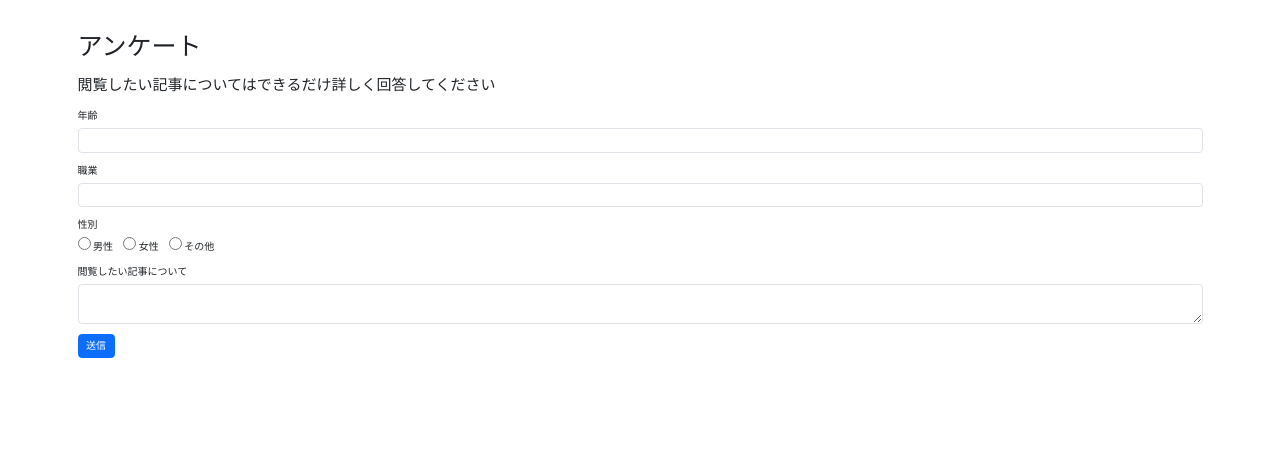
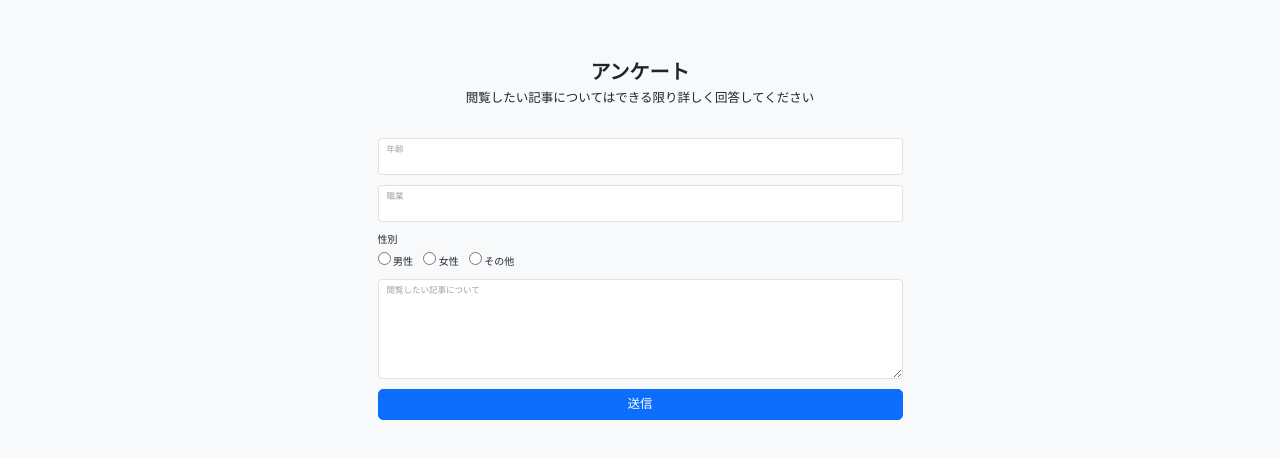
Before and after one commit to nishikoaaa/engineer-guild-hackathon, a React (Create React App) app in the folder frontend/: page /QuestionPage in a window 1280 px wide. Shown: the top 458 px of the page. Built offline with nearby package versions, Linux system fonts and the light colour scheme.

Commit message:
[update]QuestionPage
UIを他のテンプレに合わせた、ageをint型で送信できるように変更

```diff
--- a/frontend/src/pages/QuestionPage/Question.tsx
+++ b/frontend/src/pages/QuestionPage/Question.tsx
@@ -2,16 +2,18 @@ import React, { useState } from "react";
 import "bootstrap/dist/css/bootstrap.min.css";
 
 const QuestionPage: React.FC = () => {
+  // フォームの状態を管理するstate
   const [formData, setFormData] = useState({
+    age: "",
     business: "",
-    age: "",
     gender: "",
     comment: "",
   });
 
+  const [submitted, setSubmitted] = useState(false);
+  const [errors, setErrors] = useState<{ [key: string]: string }>({});
+
   const options = ["男性", "女性", "その他"];
-  const [submitted, setSubmitted] = useState(false);
-  const [error, setError] = useState("");
 
   // 入力変更時の処理
   const handleChange = (e: React.ChangeEvent<HTMLInputElement | HTMLTextAreaElement>) => {
@@ -20,51 +22,79 @@ const QuestionPage: React.FC = () => {
       ...prev,
       [name]: value,
     }));
+
+    // 入力時にエラーメッセージをクリア
+    setErrors((prev) => ({
+      ...prev,
+      [name]: "",
+    }));
   };
 
-  // 送信時の処理
+  // 送信時の処理（バリデーションチェック）
   const handleSubmit = (e: React.FormEvent) => {
     e.preventDefault();
-    setSubmitted(true);
-    if (!formData.gender) {
-        setError("性別を選択してください");
+
+    const newErrors: { [key: string]: string } = {};
+    if (!formData.age) newErrors.age = "年齢を入力してください";
+    if (!formData.business) newErrors.business = "職業を入力してください";
+    if (!formData.gender) newErrors.gender = "性別を選択してください";
+    if (!formData.comment) newErrors.comment = "閲覧したい記事について入力してください";
+
+    if (Object.keys(newErrors).length > 0) {
+      setErrors(newErrors);
       return;
     }
-    setError("");
+
+    const sendData = {
+      age: parseInt(formData.age, 10),
+      business: formData.business,
+      gender: formData.gender,
+      comment: formData.comment,
+    };
+
+    console.log("送信データ:", sendData);
+    setErrors({});
     setSubmitted(true);
   };
 
   return (
-    <div className="container mt-5">
-      <h1 className="mb-4">アンケート</h1>
-      <h4 className="mb-4">閲覧したい記事についてはできるだけ詳しく回答してください</h4>
+    <section className="bg-light py-5">
+      <div className="container px-5 my-5">
+        <div className="text-center mb-5">
+          <h2 className="fw-bolder">アンケート</h2>
+          <p className="lead mb-0">閲覧したい記事についてはできる限り詳しく回答してください</p>
+        </div>
 
+        <div className="row gx-5 justify-content-center">
+          <div className="col-lg-6">
             {!submitted ? (
               <form onSubmit={handleSubmit}>
                 {/* 年齢入力 */}
-        <div className="mb-3">
-            <label className="form-label">年齢</label>
+                <div className="form-floating mb-3">
                   <input
+                    className="form-control"
+                    id="age"
                     type="number"
-              className="form-control"
                     name="age"
                     value={formData.age}
                     onChange={handleChange}
-              required
                   />
+                  <label htmlFor="age">年齢</label>
+                  {errors.age && <p className="text-danger">{errors.age}</p>}
                 </div>
 
                 {/* 職業入力 */}
-          <div className="mb-3">
-            <label className="form-label">職業</label>
+                <div className="form-floating mb-3">
                   <input
+                    className="form-control"
+                    id="business"
                     type="text"
-              className="form-control"
-              name="name"
+                    name="business"
                     value={formData.business}
                     onChange={handleChange}
-              required
                   />
+                  <label htmlFor="business">職業</label>
+                  {errors.business && <p className="text-danger">{errors.business}</p>}
                 </div>
 
                 {/* 性別（ラジオボタン） */}
@@ -84,39 +114,46 @@ const QuestionPage: React.FC = () => {
                       </label>
                     ))}
                   </div>
-
+                  {errors.gender && <p className="text-danger">{errors.gender}</p>}
                 </div>
 
-          {/* 閲覧したい記事について入力 */}
-          <div className="mb-3">
-            <label className="form-label">閲覧したい記事について</label>
+                {/* 閲覧したい記事について */}
+                <div className="form-floating mb-3">
                   <textarea
                     className="form-control"
+                    id="comment"
                     name="comment"
+                    style={{ height: "10rem" }}
                     value={formData.comment}
                     onChange={handleChange}
                   />
+                  <label htmlFor="comment">閲覧したい記事について</label>
+                  {errors.comment && <p className="text-danger">{errors.comment}</p>}
                 </div>
 
                 {/* 送信ボタン */}
-          <button type="submit" className="btn btn-primary">
+                <div className="d-grid">
+                  <button className="btn btn-primary btn-lg" type="submit">
                     送信
                   </button>
+                </div>
               </form>
             ) : (
-        // 送信後の表示
-        <div className="mt-4">
+              <div className="text-center mt-4">
                 <h4>送信ありがとうございました！</h4>
+                <p><strong>年齢:</strong> {formData.age}</p>
                 <p><strong>職業:</strong> {formData.business}</p>
-          <p><strong>年齢:</strong> {formData.age}</p>
                 <p><strong>性別:</strong> {formData.gender}</p>
-          <p><strong>閲覧したい記事について:</strong> {formData.comment || "なし"}</p>
+                <p><strong>閲覧したい記事について:</strong> {formData.comment}</p>
                 <button className="btn btn-secondary mt-3" onClick={() => setSubmitted(false)}>
                   再入力
                 </button>
               </div>
             )}
           </div>
+        </div>
+      </div>
+    </section>
   );
 };
 
```
Lines whose indentation alone changed are shown as unchanged.
